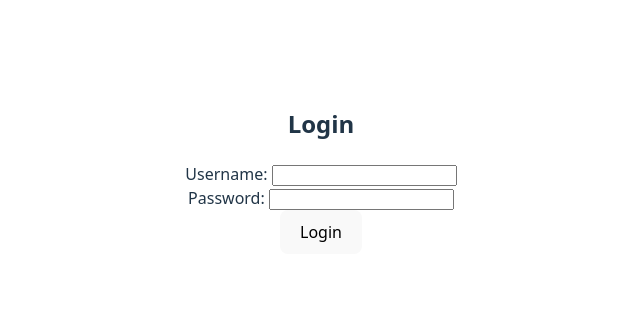
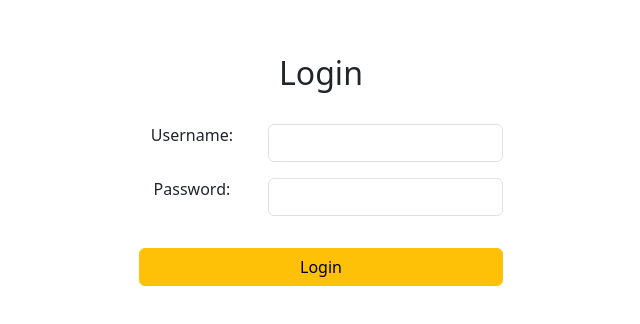
Before and after one commit to ricardocanedo/projeto-integrador-3-univesp-2025, a React (Vite) app in the folder cms/: page /login in a window 1280 px wide. Shown: the part 230-554 px from the top of the page, without its empty margins (319-959 px from the left). Built offline with nearby package versions, Linux system fonts and the light colour scheme.

Commit message:
add bootstrap

```diff
--- a/cms/package.json
+++ b/cms/package.json
@@ -11,6 +11,7 @@
   },
   "dependencies": {
     "axios": "^1.8.4",
+    "bootstrap": "^5.3.5",
     "react": "^19.0.0",
     "react-dom": "^19.0.0",
     "react-router-dom": "^7.5.1"
--- a/cms/src/components/Login.tsx
+++ b/cms/src/components/Login.tsx
@@ -22,28 +22,44 @@ const Login = () => {
 
     return (
         <div className="login-container">
-            <h2>Login</h2>
-            <form onSubmit={handleSubmit}>
-                <div>
-                    <label>Username: </label>
+            <h2 className='m-4'>Login</h2>
+            <form onSubmit={handleSubmit} className='form'>
+                <div className='form-group row mt-4'>
+                    <label className='col-sm-4 col-form-label'>Username: </label>
+                    <div className="col-sm-8 my-2">
                         <input
                             type="text"
+                            className='form-control'
                             value={username}
                             onChange={(e) => setUsername(e.target.value)}
                         />
                     </div>
-                <div>
-                    <label>Password: </label>
+                </div>
+                <div className='form-group row'>
+                    <label className='col-sm-4 col-form-label'>Password: </label>
+                    <div className="col-sm-8 my-2">
                         <input
                             type="password"
+                            className="form-control"
                             value={password}
                             onChange={(e) => setPassword(e.target.value)}
                         />
                     </div>
+                </div>
+                <div className="m-2">
                     {error && <p style={{ color: 'red' }}>{error}</p>}
-                <button type="submit">Login</button>
+                </div>
+                <div className='form-group row my-4'>
+                    <div className="col-sm-12">
+                        <button type="submit"
+                            className='btn btn-warning w-100 mx-auto'>
+                            Login
+                        </button>
+                    </div>
+                </div>
             </form>
         </div>
+
     );
 };
 
--- a/cms/src/main.tsx
+++ b/cms/src/main.tsx
@@ -2,6 +2,7 @@
 import { createRoot } from 'react-dom/client'
 import './index.css'
 import App from './App.tsx'
+import 'bootstrap/dist/css/bootstrap.min.css'
 
 createRoot(document.getElementById('root')!).render(
   // <StrictMode>
```
Also changed, not shown: 1 other file (tests, documents, lock files or other folders). Lines whose indentation alone changed are shown as unchanged.
